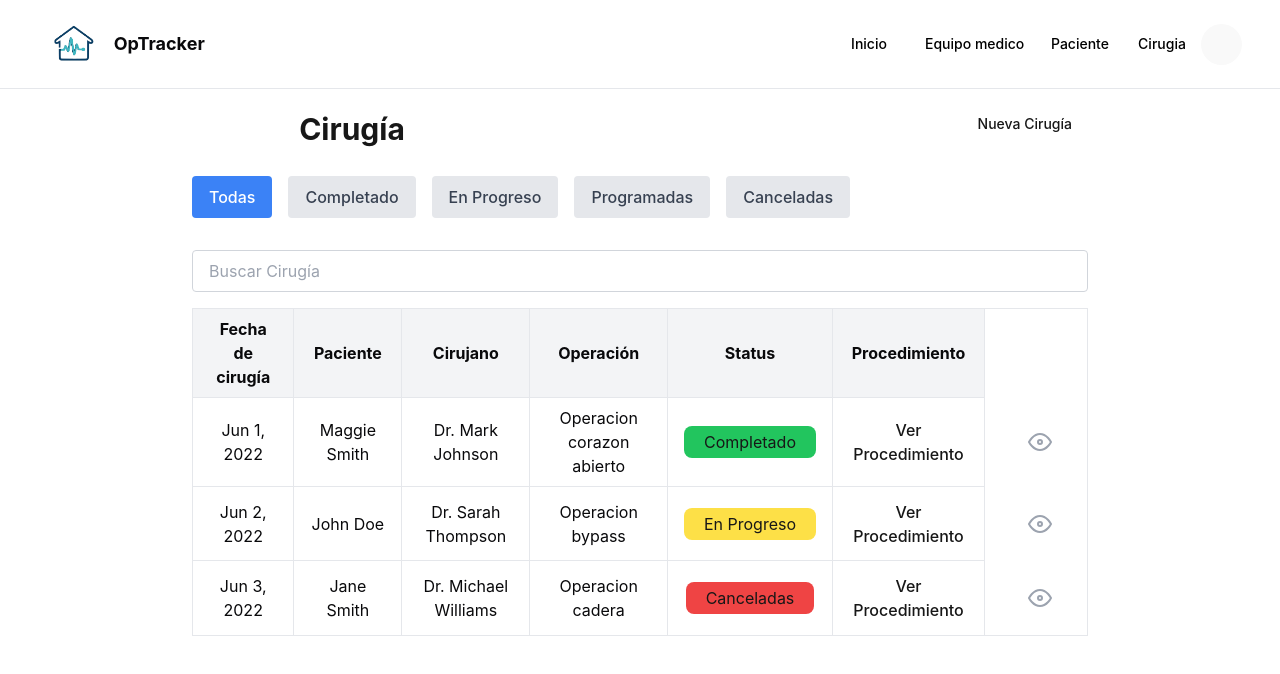
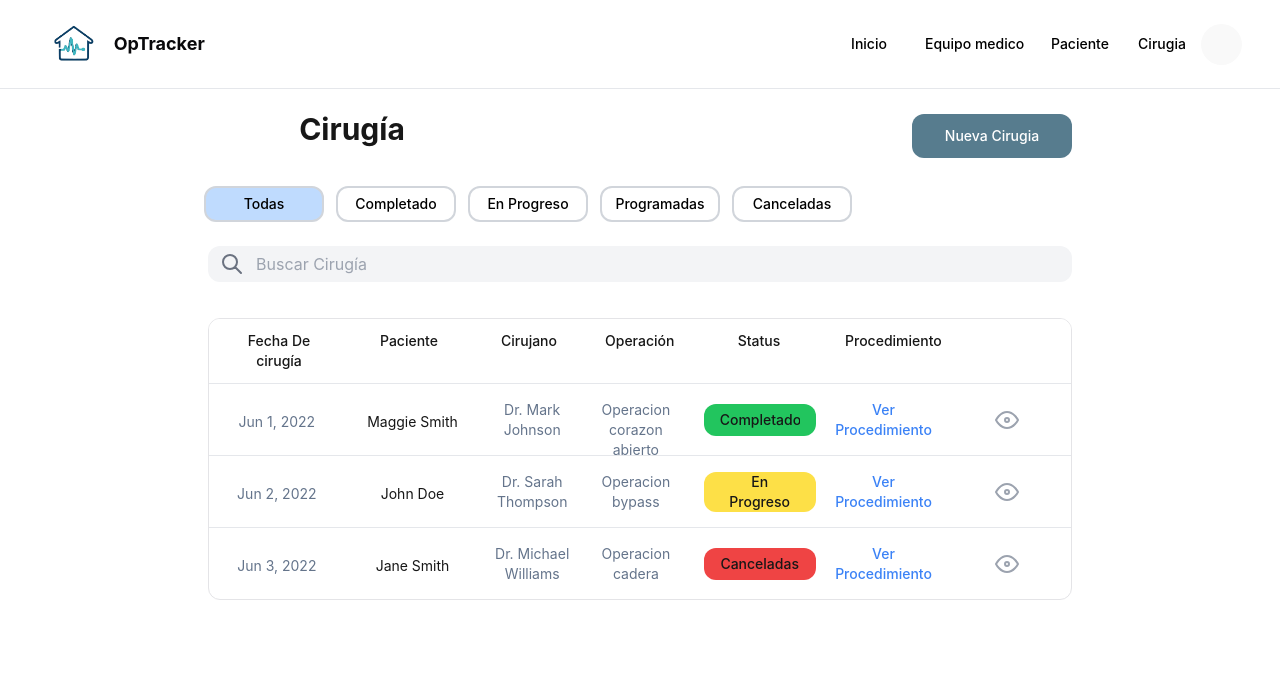
Before and after one commit to Yisustxz/OPtracker-Frontend, a React (Vite) app in the folder Optracker-Frontend/: page /surgery in a window 1280 px wide. Shown: the top 674 px of the page. Built offline with nearby package versions, Linux system fonts and the light colour scheme; sample sign-in values are in the browser's storage; grey boxes are pictures that could not be loaded.

Commit message:
surgery styles

```diff
--- a/Optracker-Frontend/src/App.jsx
+++ b/Optracker-Frontend/src/App.jsx
@@ -3,7 +3,7 @@ import HomePage from './pages/homepage'
 import SurgeryPage from './pages/surgery'
 import ProcedurePage from './pages/procedurePage'
 import SurgeryData from './pages/surgeryData'
-import {NewSurgery} from './pages/newSurgery' // Eliminé la declaración duplicada
+import {NewSurgery} from './pages/newSurgery'
 import MedTeams from './pages/medTeams'
 import NewMedTeams from './pages/newMedTeams'
 import './App.css'
@@ -15,6 +15,7 @@ import FamilyCode from './pages/FamilyCode'
 import PatientTracker from './pages/PatientTracker'
 import MedTeamProfile from './pages/MedTeamProfile'
 import PrivateRoute from './components/Routes/PrivateRoute'
+import Surgery from './pages/surgery'
 
 function App() {
   return (
@@ -73,13 +74,13 @@ function App() {
           path='/surgery'
           element={
             <PrivateRoute>
-              <SurgeryPage />
+              <Surgery />
             </PrivateRoute>
           }
         />
 
         <Route
-          path='/new-surgery'
+          path='/newSurgery'
           element={
             <PrivateRoute>
               <NewSurgery />
--- a/Optracker-Frontend/src/components/patientsList/PatientHeader.jsx
+++ b/Optracker-Frontend/src/components/patientsList/PatientHeader.jsx
@@ -2,8 +2,8 @@ import * as React from "react";
 
 function PatientHeader() {
   return (
-    <div className="flex flex-wrap gap-3 justify-between items-start p-4 w-full text-neutral-900 max-md:max-w-full mt-10">
-      <h1 className="w-72 text-3xl font-bold leading-none whitespace-nowrap min-w-[288px]">
+      <div className="flex flex-wrap gap-3 justify-between items-start p-4 w-full text-neutral-900 max-md:max-w-full mt-10">
+      <h1 className="w-72 text-3xl font-bold leading-none whitespace-nowrap min-w-[260px] ml-2">
         Paciente
       </h1>
       <span
--- a/Optracker-Frontend/src/components/surgeryPage/newSurgery/SurgeryForm.jsx
+++ b/Optracker-Frontend/src/components/surgeryPage/newSurgery/SurgeryForm.jsx
@@ -1,10 +1,12 @@
 import React, { useState } from 'react';
+import { useNavigate } from 'react-router-dom';
 
 export function SurgeryForm() {
   const [teamMembers, setTeamMembers] = useState([]);
   const [newMemberName, setNewMemberName] = useState('');
   const [procedure, setProcedure] = useState(''); // Estado para el procedimiento
   const [proceduresList, setProceduresList] = useState([]); // Lista de procedimientos agregados
+  const navigate = useNavigate() // Inicializar useNavigate
 
   const colors = ['#577C8E', '#2F4157', '#577C8E', '#219CED'];
 
@@ -24,7 +26,31 @@ export function SurgeryForm() {
 
   return (
     <form className="form-container">
-      <h1 className="form-title">Nueva Cirugia</h1>
+      <header className='mb-8 flex items-center'>
+        <span
+          onClick={() => navigate('/surgery')}
+          className='mr-4 bg-white text-black px-2 py-1 rounded-md cursor-pointer'
+        >
+          <svg
+            className='w-6 h-6 text-gray-800 dark:text-white'
+            aria-hidden='true'
+            xmlns='http://www.w3.org/2000/svg'
+            fill='none'
+            viewBox='0 0 8 14'
+          >
+            <path
+              stroke='currentColor'
+              stroke-linecap='round'
+              stroke-linejoin='round'
+              stroke-width='2'
+              d='M7 1 1.3 6.326a.91.91 0 0 0 0 1.348L7 13'
+            />
+          </svg>
+        </span>
+        <h1 className='text-3xl font-bold text-neutral-900 ml-52 mb-1'>
+          Registrar una Nueva Cirugia
+        </h1>
+      </header>
 
       <div className="form-field" style={{ display: 'flex', justifyContent: 'space-between' }}>
         <div style={{ flex: 1, marginRight: '10px' }}>
--- a/Optracker-Frontend/src/components/surgeryPage/searchbar.jsx
+++ b/Optracker-Frontend/src/components/surgeryPage/searchbar.jsx
@@ -1,13 +1,41 @@
 // eslint-disable-next-line react/prop-types
 export default function SearchBar({ onSearch }) {
   return (
-    <div className='py-4'>
-      <input
-        type='text'
-        placeholder='Buscar Cirugía'
-        className='w-full px-4 py-2 border border-gray-300 rounded'
-        onChange={(e) => onSearch(e.target.value)}
-      />
+    <div className="flex flex-col justify-center px-4 py-3 w-full max-md:max-w-full">
+      <div className="flex flex-col w-full min-h-[48px] min-w-[160px] max-md:max-w-full">
+        <form
+          className="flex items-center rounded-xl bg-gray-100 w-full h-full"
+          onSubmit={(e) => e.preventDefault()}
+          role="search"
+        >
+          <div className="flex justify-center items-center pl-2 w-10 h-full">
+            <svg
+              className="w-6 h-6 text-gray-500"
+              fill="none"
+              stroke="currentColor"
+              viewBox="0 0 24 24"
+              aria-hidden="true"
+            >
+              <path
+                strokeLinecap="round"
+                strokeLinejoin="round"
+                strokeWidth={2}
+                d="M21 21l-6-6m2-5a7 7 0 11-14 0 7 7 0 0114 0z"
+              />
+            </svg>
+          </div>
+          <label htmlFor="searchInput" className="sr-only">
+            Buscar Cirugía
+          </label>
+          <input
+            id="searchInput"
+            type="search"
+            placeholder="Buscar Cirugía"
+            className="flex-1 py-2 pr-4 pl-2 h-full text-base bg-transparent text-slate-500 focus:outline-none"
+            onChange={(e) => onSearch(e.target.value)}
+          />
+        </form>
+      </div>
     </div>
   )
 }
--- a/Optracker-Frontend/src/components/surgeryPage/surgeryHeader.jsx
+++ b/Optracker-Frontend/src/components/surgeryPage/surgeryHeader.jsx
@@ -8,12 +8,17 @@ function PatientHeader() {
         Cirugía
       </h1>
 
-      <button
-        className='flex justify-center items-center text-sm font-medium text-center rounded-xl max-w-[480px] cursor-pointer text-neutral-900 bg-transparent border-none p-0'
-        onClick={() => navigate('/new-surgery')}
+      <span
+        className="flex overflow-hidden justify-center items-center px-4 text-sm font-medium text-center bg-[#577C8E] rounded-xl max-w-[480px] min-h-[32px] min-w-[84px] w-[160px] cursor-pointer transition hover:bg-[#425c69]"
+        aria-label="Agregar Nueva cirugia"
       >
-        Nueva Cirugía
-      </button>
+        <span
+          className="overflow-hidden self-stretch my-auto w-[300px] text-white cursor-pointer py-3"
+          onClick={() => window.location.assign("/newSurgery")}
+        >
+          Nueva Cirugia
+        </span>
+      </span>
     </div>
   )
 }
--- a/Optracker-Frontend/src/components/surgeryPage/surgeryRow.jsx
+++ b/Optracker-Frontend/src/components/surgeryPage/surgeryRow.jsx
@@ -6,27 +6,48 @@ export default function SurgeryRow({
   surgeon,
   operation,
   status,
+  procedure,
   statusColor
 }) {
   return (
-    <tr>
-      <td className='border border-gray-200 px-4 py-2'>{date}</td>
-      <td className='border border-gray-200 px-4 py-2'>{patient}</td>
-      <td className='border border-gray-200 px-4 py-2'>{surgeon}</td>
-      <td className='border border-gray-200 px-4 py-2'>{operation}</td>
-      <td className='border border-gray-200 px-4 py-2'>
-        <span
-          className={`inline-flex items-center justify-center px-5 py-1 rounded-lg text-neutral-900 text-base whitespace-nowrap  ${statusColor}`}
+    <div
+      className='flex relative flex-wrap items-start w-full border-t border-gray-200 h-[72px] max-md:max-w-full'
+      role='row'
     >
+      <div className='flex-1 px-4 py-7 min-h-[72px] w-[140px]' role='cell'>
+        {date}
+      </div>
+      <div
+        className='flex-1 px-4 py-7 min-h-[72px] text-neutral-900 w-[120px]'
+        role='cell'
+      >
+        {patient}
+      </div>
+      <div className='flex-1 px-0 py-4 min-h-[72px] w-[120px]' role='cell'>
+        {surgeon}
+      </div>
+      <div className='flex-1 px-0 py-4 min-h-[72px] w-[100px]' role='cell'>
+        {operation}
+      </div>
+      <div
+        className='flex-1 flex justify-center items-center px-4 py-5 font-medium text-center h-[72px] text-neutral-900 w-[200px]'
+        role='cell'
+      >
+        <div
+          className={`flex overflow-hidden justify-center items-center px-4 w-full ${statusColor} rounded-xl min-h-[32px] min-w-[84px]`}
+        >
+          <div className='overflow-hidden self-stretch my-auto w-20'>
             {status}
-        </span>
-      </td>
-      <td className='border border-gray-200 px-4 py-2 text-neutral-900'>
-        <Link to='/procedure' className='text-neutral-900 '>
+          </div>
+        </div>
+      </div>
+      <div className='flex-1 px-0 py-4 min-h-[72px] w-[100px]' role='cell'>
+
+          <Link to='/procedure' className='text-blue-500 hover:underline'>
             Ver Procedimiento
           </Link>
-      </td>
-      <td>
+
+      </div>
       <div
         className='flex-1 flex justify-center items-center px-4 py-5 font-medium text-center h-[72px] text-neutral-900 w-[100px]'
         role='cell'
@@ -35,7 +56,7 @@ export default function SurgeryRow({
         <span
           className='ml-2 bg-white'
           style={{ cursor: 'pointer' }}
-            onClick={() => (window.location.href = '/surgeryData')}
+          onClick={() => (window.location.href = `/surgeryData`)}
         >
           <svg
             className='h-6 w-6 text-gray-400'
@@ -51,7 +72,6 @@ export default function SurgeryRow({
           </svg>
         </span>
       </div>
-      </td>
-    </tr>
+    </div>
   )
 }
--- a/Optracker-Frontend/src/components/surgeryPage/surgeryTable.jsx
+++ b/Optracker-Frontend/src/components/surgeryPage/surgeryTable.jsx
@@ -3,22 +3,41 @@ import SurgeryRow from './surgeryRow'
 
 export default function SurgeryTable({ surgeries }) {
   return (
-    <table className='w-full border-collapse border border-gray-200'>
-      <thead>
-        <tr className='bg-gray-100'>
-          <th className='border border-gray-200 px-4 py-2'>Fecha de cirugía</th>
-          <th className='border border-gray-200 px-4 py-2'>Paciente</th>
-          <th className='border border-gray-200 px-4 py-2'>Cirujano</th>
-          <th className='border border-gray-200 px-4 py-2'>Operación</th>
-          <th className='border border-gray-200 px-4 py-2'>Status</th>
-          <th className='border border-gray-200 px-4 py-2'>Procedimiento</th>
-        </tr>
-      </thead>
-      <tbody>
-        {surgeries.map((surgery) => (
-          <SurgeryRow key={surgery.id} {...surgery} />
-        ))}
-      </tbody>
-    </table>
+    <div className="flex flex-col justify-center px-4 py-3 w-full text-sm max-md:max-w-full">
+      <div className="flex overflow-hidden items-start w-full bg-white rounded-xl border border-solid border-zinc-200 max-md:max-w-full">
+        <div className="flex flex-col flex-1 shrink w-full basis-0 min-w-[240px] max-md:max-w-full">
+          <div className="flex flex-col w-full font-medium text-neutral-900 max-md:max-w-full">
+            <div className="flex relative flex-wrap flex-1 gap-0 bg-white size-full max-md:max-w-full">
+              <div className="px-4 py-3 w-[140px]" role="columnheader">
+                Fecha De cirugía
+              </div>
+              <div className="px-4 py-3 w-[120px]" role="columnheader">
+                Paciente
+              </div>
+              <div className="px-4 py-3 w-[120px]" role="columnheader">
+                Cirujano
+              </div>
+              <div className="px-4 py-3 w-[100px]" role="columnheader">
+                Operación
+              </div>
+              <div className="px-4 py-3 w-[140px]" role="columnheader">
+                Status
+              </div>
+              <div className="px-4 py-3 w-[100px]" role="columnheader">
+                Procedimiento
+              </div>
+              <div className="absolute self-start py-3.5 pr-4 pl-1 whitespace-nowrap h-[46px] min-h-[46px] right-[0px] w-[100px]" role="columnheader">
+
+              </div>
+            </div>
+          </div>
+          <div className="flex flex-col w-full text-slate-500 max-md:max-w-full">
+            {surgeries.map(surgery => (
+              <SurgeryRow key={surgery.id} {...surgery} />
+            ))}
+          </div>
+        </div>
+      </div>
+    </div>
   )
 }
--- a/Optracker-Frontend/src/pages/procedurePage.jsx
+++ b/Optracker-Frontend/src/pages/procedurePage.jsx
@@ -5,7 +5,7 @@ import Navigation from '../components/ui/navigation'
 export default function ProcedurePage() {
   const navigate = useNavigate()
   const [procedures, setProcedures] = useState([
-    { id: 1, name: 'Revisión de Propietario', completed: true },
+    { id: 1, name: 'Revisión de Propietario', completed: false }, // Cambiado a false
     { id: 2, name: 'Pre Cirugía', completed: false },
     { id: 3, name: 'Cirugía', completed: false },
     { id: 4, name: 'Post Cirugía', completed: false },
@@ -16,9 +16,16 @@ export default function ProcedurePage() {
 
   const toggleProcedure = (id) => {
     setProcedures((prev) =>
-      prev.map((proc) =>
-        proc.id === id ? { ...proc, completed: !proc.completed } : proc
-      )
+      prev.map((proc, index) => {
+        if (proc.id === id) {
+          // Verificar si el procedimiento anterior está completado
+          if (index === 0 || prev[index - 1].completed) {
+            return { ...proc, completed: !proc.completed }
+          }
+          return proc; // No cambiar si el anterior no está completado
+        }
+        return proc
+      })
     )
   }
 
@@ -78,7 +85,7 @@ export default function ProcedurePage() {
                   type='checkbox'
                   checked={procedure.completed}
                   onChange={() => toggleProcedure(procedure.id)}
-                  className='mr-2'
+                  className='mr-2 border border-gray-300 bg-white'
                 />
                 <span
                   className={
@@ -100,7 +107,7 @@ export default function ProcedurePage() {
               value={newProcedureName}
               onChange={(e) => setNewProcedureName(e.target.value)}
               placeholder='Agregar nuevo procedimiento'
-              className='border border-gray-300 rounded-md px-4 py-2 w-full focus:outline-none focus:ring-2 focus:ring-blue-500'
+              className='border border-gray-300 bg-white rounded-md px-4 py-2 w-full focus:outline-none focus:ring-2 focus:ring-blue-500'
             />
             <button
               onClick={addProcedure}
@@ -110,11 +117,17 @@ export default function ProcedurePage() {
             </button>
           </div>
 
-          {/* Botón de Listo */}
-          <div className='flex justify-center'>
+          {/* Botones de acción */}
+          <div className='flex justify-center gap-4'>
+          <button
+              onClick={handleSubmit}
+              className='bg-red-500 text-white w-1/2 py-2 rounded-md hover:bg-red-600'
+            >
+              Cancelar Procedimiento
+            </button>
             <button
               onClick={handleSubmit}
-              className='bg-green-500 text-white px-6 py-2 rounded-md hover:bg-green-600'
+              className='bg-green-500 text-white w-1/2 py-2 rounded-md hover:bg-green-600'
             >
               Listo
             </button>
--- a/Optracker-Frontend/src/pages/surgery.jsx
+++ b/Optracker-Frontend/src/pages/surgery.jsx
@@ -64,11 +64,20 @@ function Surgery() {
           <div className='flex relative z-0 justify-center items-start px-40 py-5 w-full max-md:px-5 max-md:max-w-full'>
             <div className='flex overflow-hidden z-0 flex-col flex-1 shrink w-full basis-0 max-w-[960px] min-w-[240px] max-md:max-w-full'>
               <SurgeryHeader />
-              <SurgeryFilter
-                filters={filters}
-                activeFilter={activeFilter}
-                onFilterChange={setActiveFilter}
-              />
+              <div className="flex flex-wrap gap-3 items-start py-3 pr-4 pl-3 w-full text-sm font-medium text-neutral-900 max-md:max-w-full">
+                {filters.map((filter) => (
+                  <span
+                    key={filter}
+                    onClick={() => setActiveFilter(filter)}
+                    className={`flex gap-2 justify-center items-center border-2 border-gray-300 rounded-xl px-2 py-1 transition-colors duration-200 hover:bg-blue-300 hover:border-blue-600 ${
+                      activeFilter === filter ? "bg-blue-200 border-blue-500 text-black" : "bg-white text-black"
+                    } min-h-[36px] w-[120px]`}
+                    aria-pressed={activeFilter === filter}
+                  >
+                    <span className="self-stretch my-auto">{filter}</span>
+                  </span>
+                ))}
+              </div>
               <SearchBar onSearch={setSearchQuery} />
               <SurgeryTable surgeries={filteredSurgeries} />
             </div>
--- a/Optracker-Frontend/src/pages/surgeryData.jsx
+++ b/Optracker-Frontend/src/pages/surgeryData.jsx
@@ -63,15 +63,13 @@ function SurgeryData({ surgeryInfo, team = [], procedures = [] }) {
                           {member.name}
                         </span>
                       </div>
-                      <button className='ml-auto text-blue-500 border-none'>
-                        <button className='ml-2 '>
+                      <span className='ml-10 cursor-pointer'>
                           <img
                             src='pencil-icon.png'
                             alt='Edit'
                             className='w-4 h-4'
                           />
-                        </button>
-                      </button>
+                      </span>
                     </div>
                   ))}
                 </div>
```
Lines whose indentation alone changed are shown as unchanged.
